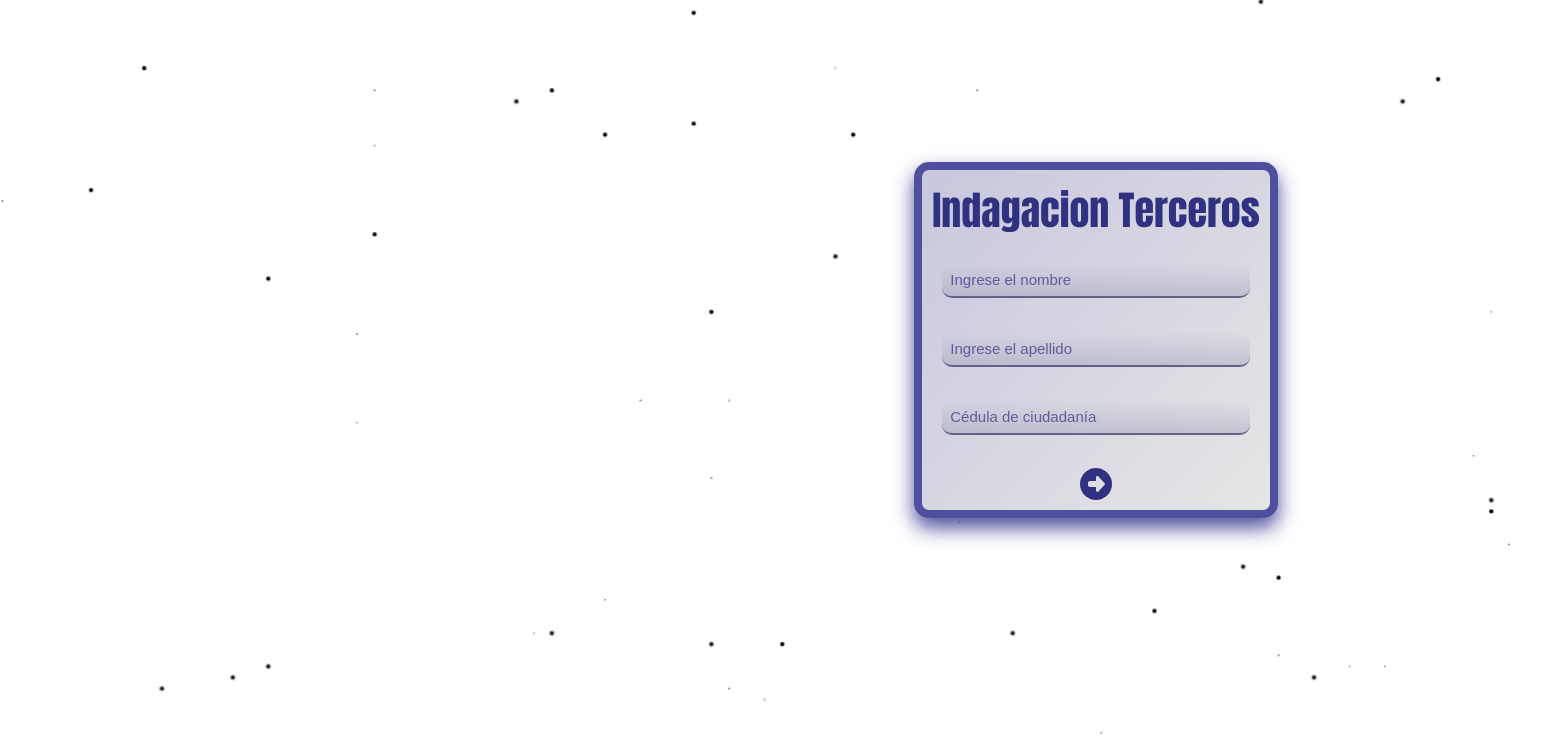
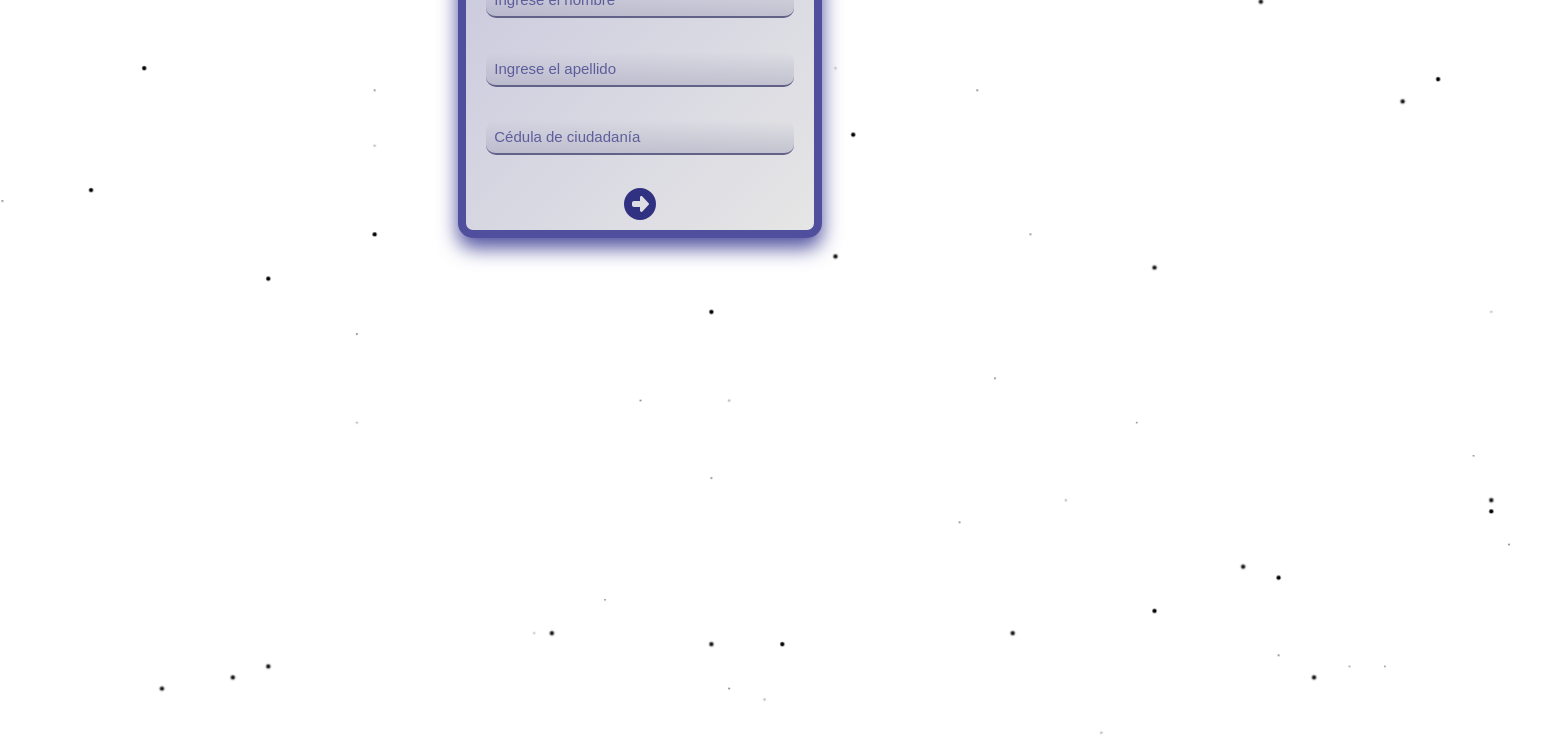
Before and after one commit to Nicolasb221/indagaciones, a Vue app: page / in a window 1280 px wide. Shown: the top 756 px of the page, 1544 px wide, since content can reach past the window. Built offline with nearby package versions, Linux system fonts and the light colour scheme; a web font is replaced by a local one.

Commit message:
reversar

```diff
--- a/src/App.vue
+++ b/src/App.vue
@@ -1,6 +1,8 @@
 <template>
   <div class="main"></div>
+    <div class="container">
       <listasRestrictivas/>
+    </div>
 </template>
 
 <script setup>
@@ -27,13 +29,17 @@
   body{
     margin-top: 60px;
     display: flex;
-    justify-content: center;
+    justify-content: space-evenly;
     background: var(--color-fondo-n);
     font-family: 'Anton', sans-serif;
     user-select: none;
     overflow: hidden;
     height: 100vh;
-    width: 100%;
+  }
+  .container{
+    display: flex;
+    justify-content: center;
+    align-items: center;
   }
   .main {
     position: fixed;
```
